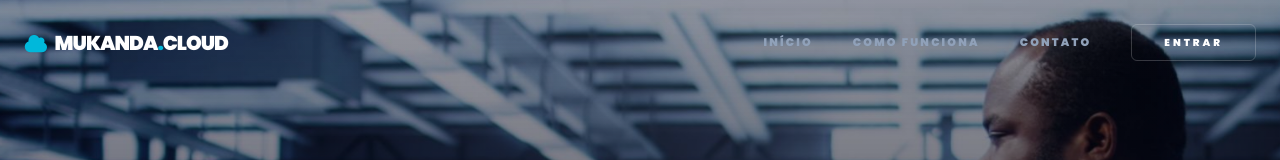
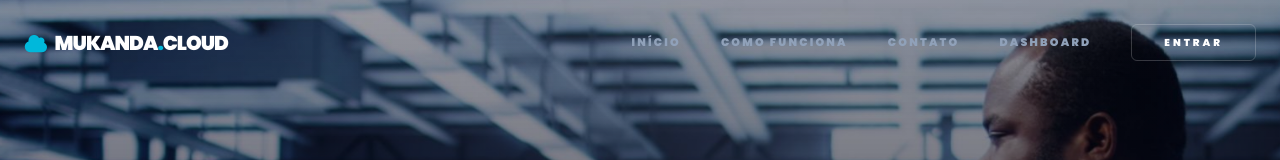
Before and after one commit to nsimba-afonso-nwayami/mukanda-cloud, a React (Vite) app: page / in a window 1280 px wide. Shown: the top 160 px of the page. Built offline with nearby package versions, Linux system fonts and the light colour scheme.

Commit message:
Lin temporário adicionado ao menu

```diff
--- a/src/components/header/Header.jsx
+++ b/src/components/header/Header.jsx
@@ -71,6 +71,9 @@ export default function Header() {
           <HashLink to="/#contato" onClick={() => setOpen(false)} className={navLinkStyles}>
             Contato
           </HashLink>
+          <Link to="/dashboard/superadmin" onClick={() => setOpen(false)} className={navLinkStyles}>
+            Dashboard
+          </Link>
 
           {/* Botão de Login - Cantos Sóbrios */}
           <div className="w-full md:w-auto mt-6 md:mt-0 pt-6 md:pt-0 border-t md:border-0 border-white/5">
```
